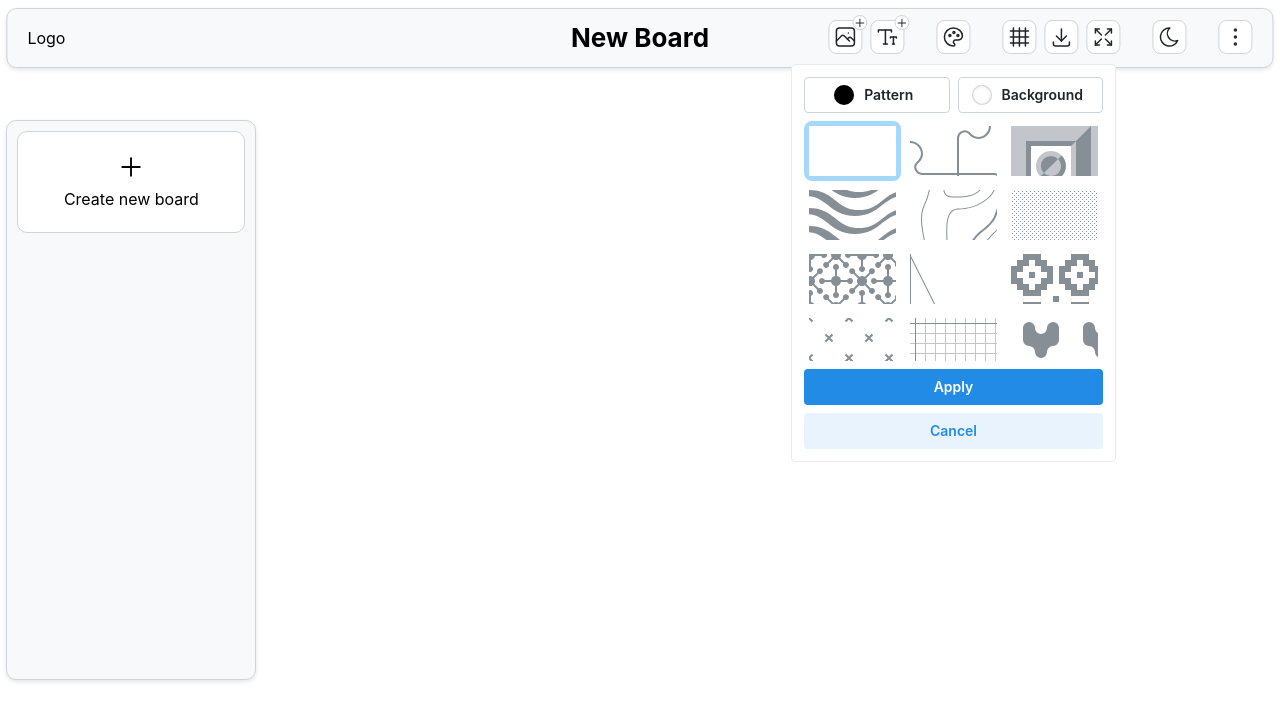
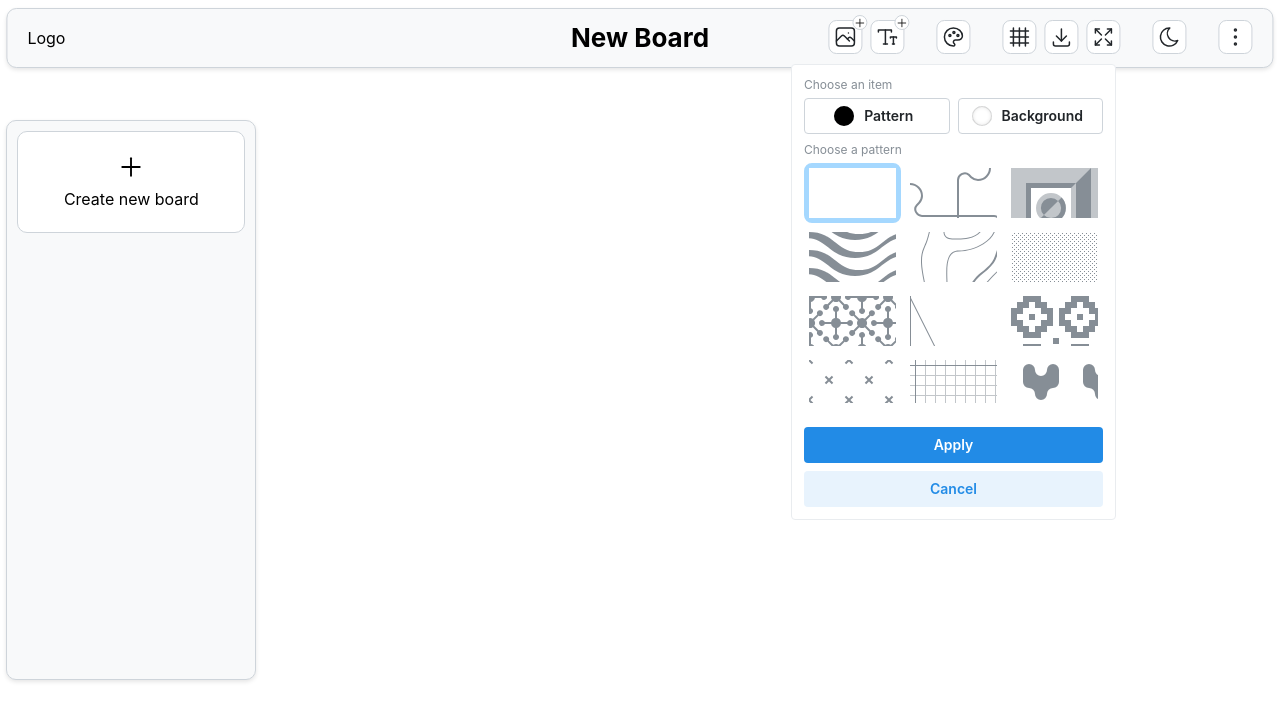
Before and after one commit to sharadbhat/moody, a React (Vite) app: page / in a window 1280 px wide. Both pictures are taken after a click on the button 953 px from the left and 37 px from the top of the page. Shown: the top 720 px of the page. Built offline with nearby package versions, Linux system fonts and the light colour scheme.

Commit message:
a bunch of cleanup

```diff
--- a/src/components/Navbar/BackgroundColorPicker.tsx
+++ b/src/components/Navbar/BackgroundColorPicker.tsx
@@ -4,10 +4,13 @@ import {
   Button,
   ColorPicker,
   ColorSwatch,
+  Group,
   Input,
   Menu,
   ScrollArea,
   SimpleGrid,
+  Stack,
+  Text,
   Tooltip,
   useMantineColorScheme,
 } from "@mantine/core";
@@ -153,10 +156,16 @@ const BackgroundColorPicker = () => {
         </div>
       </Menu.Target>
       <Menu.Dropdown>
-        <div className="colorpicker-dropdown">
-          <div className="colorpicker-element-buttons">
+        <Stack p={8} gap={8}>
+          <Stack gap={4}>
+            <Text size="xs" c="dimmed">
+              Choose an item
+            </Text>
+            <Group gap={8} wrap="nowrap">
               <Button
-              variant={selectedColorElement === "pattern" ? "light" : "default"}
+                variant={
+                  selectedColorElement === "pattern" ? "light" : "default"
+                }
                 onClick={() => handleColorElementChange("pattern")}
                 fullWidth
                 leftSection={<ColorSwatch color={patternColor} size={20} />}
@@ -183,9 +192,14 @@ const BackgroundColorPicker = () => {
               >
                 Background
               </Button>
-          </div>
+            </Group>
+          </Stack>
           {selectedColorElement !== null && (
-            <>
+            <Stack gap={8}>
+              <Stack gap={4}>
+                <Text size="xs" c="dimmed">
+                  Choose a color
+                </Text>
                 <ColorPicker
                   fullWidth
                   value={
@@ -217,12 +231,24 @@ const BackgroundColorPicker = () => {
                     },
                   }}
                 />
-              <div className="colorpicker-input-wrapper">
+              </Stack>
+              <Stack gap={4}>
+                <Text size="xs" c="dimmed">
+                  Or enter the hex code
+                  {isEyeDropperSupported && " / eye dropper tool"}
+                </Text>
+
+                <Group gap={8} wrap="nowrap">
                   <Input
                     placeholder="Enter a color hex code"
                     leftSection={<IconHash stroke={1.5} />}
                     onChange={(e) => handleColorChange(e.target.value)}
                     className="colorpicker-input"
+                    styles={{
+                      input: {
+                        cursor: CONSTANTS.CURSOR_TYPING,
+                      },
+                    }}
                   />
                   {isEyeDropperSupported && (
                     <Tooltip
@@ -250,9 +276,14 @@ const BackgroundColorPicker = () => {
                       </div>
                     </Tooltip>
                   )}
-              </div>
-            </>
+                </Group>
+              </Stack>
+            </Stack>
           )}
+          <Stack gap={4}>
+            <Text size="xs" c="dimmed">
+              Choose a pattern
+            </Text>
             <ScrollArea h={"30vh"}>
               <SimpleGrid cols={3} spacing={4} verticalSpacing={4}>
                 {Object.entries(patterns).map(([id, pattern]) => (
@@ -292,8 +323,8 @@ const BackgroundColorPicker = () => {
                 ))}
               </SimpleGrid>
             </ScrollArea>
-
-          <div className="colorpicker-buttons">
+          </Stack>
+          <Stack gap={8} mt={16}>
             <Button
               onClick={applySelections}
               fullWidth
@@ -317,8 +348,8 @@ const BackgroundColorPicker = () => {
             >
               Cancel
             </Button>
-          </div>
-        </div>
+          </Stack>
+        </Stack>
       </Menu.Dropdown>
     </Menu>
   );
--- /dev/null
+++ b/src/components/Navbar/DownloadFormatSelect.tsx
@@ -0,0 +1,85 @@
+import React, { useState } from "react";
+import { Combobox, Group, InputBase, Text, useCombobox } from "@mantine/core";
+import { IconFileTypeJpg, IconFileTypePng } from "@tabler/icons-react";
+
+interface Item {
+  icon: React.ReactNode;
+  value: string;
+  description: string;
+}
+
+const imageTypes: Item[] = [
+  {
+    icon: <IconFileTypeJpg color="gray" />,
+    value: "JPEG",
+    description: "Lossy, high-quality image format",
+  },
+  {
+    icon: <IconFileTypePng color="gray" />,
+    value: "PNG",
+    description: "Lossless format. Supports transparency.",
+  },
+];
+
+function SelectOption({ icon, value, description }: Item) {
+  return (
+    <Group>
+      {icon}
+      <div>
+        <Text fz="sm" fw={500} c={"gray"}>
+          {value}
+        </Text>
+        <Text fz="xs" c={"gray"}>
+          {description}
+        </Text>
+      </div>
+    </Group>
+  );
+}
+
+export const DownloadFormatSelect = ({
+  defaultFormat,
+  handleDownloadFormatChange,
+}) => {
+  const combobox = useCombobox({
+    onDropdownClose: () => combobox.resetSelectedOption(),
+  });
+
+  const [value, setValue] = useState<string>(defaultFormat);
+  const selectedOption = imageTypes.find((item) => item.value === value);
+
+  const options = imageTypes.map((item) => (
+    <Combobox.Option value={item.value} key={item.value}>
+      <SelectOption {...item} />
+    </Combobox.Option>
+  ));
+
+  return (
+    <Combobox
+      store={combobox}
+      withinPortal={false}
+      onOptionSubmit={(val) => {
+        handleDownloadFormatChange(val);
+        setValue(val);
+        combobox.closeDropdown();
+      }}
+    >
+      <Combobox.Target>
+        <InputBase
+          component="button"
+          type="button"
+          pointer
+          rightSection={<Combobox.Chevron />}
+          onClick={() => combobox.toggleDropdown()}
+          rightSectionPointerEvents="none"
+          multiline
+        >
+          <SelectOption {...selectedOption} description="" />
+        </InputBase>
+      </Combobox.Target>
+      <Combobox.Dropdown>
+        <Combobox.Options>{options}</Combobox.Options>
+      </Combobox.Dropdown>
+    </Combobox>
+  );
+};
--- a/src/components/Navbar/DownloadMenu.tsx
+++ b/src/components/Navbar/DownloadMenu.tsx
@@ -1,13 +1,9 @@
-import { Button, Flex, Menu, NativeSelect, Slider, Text } from "@mantine/core";
-import {
-  IconChevronDown,
-  IconFileTypeJpg,
-  IconFileTypePng,
-} from "@tabler/icons-react";
+import { Button, Flex, Menu, Slider, Stack, Text } from "@mantine/core";
 import { toCanvas, toJpeg, toPng } from "html-to-image";
 import { CONSTANTS } from "../../utils/constants";
 import { useMoodyStore } from "../../utils/store";
 import { useState } from "react";
+import { DownloadFormatSelect } from "./DownloadFormatSelect";
 
 const scaleMultiplier = 2;
 
@@ -139,37 +135,25 @@ const DownloadMenu = ({ children }: { children: React.ReactNode }) => {
         <div>{children}</div>
       </Menu.Target>
       <Menu.Dropdown>
-        <Flex direction={"column"} gap={"md"} className="downloadmenu-flex">
+        <Flex
+          direction={"column"}
+          gap={"md"}
+          className="downloadmenu-flex"
+          p={10}
+        >
           <div>
-            <Text size="xs" c="dimmed">
+            <Text size="xs" c="dimmed" mb={5}>
               Download as
             </Text>
-            <div className="downloadmenu-select-wrapper">
-              <NativeSelect
-                value={imageType}
-                onChange={(e) => setImageType(e.target.value)}
-                mt="md"
-                leftSection={
-                  imageType === "jpeg" ? (
-                    <IconFileTypeJpg />
-                  ) : (
-                    <IconFileTypePng />
-                  )
-                }
-                rightSection={<IconChevronDown size={18} />}
-                styles={{
-                  input: {
-                    cursor: CONSTANTS.CURSOR_POINTER,
-                  },
-                }}
-              >
-                <option value="jpeg">JPEG</option>
-                <option value="png">PNG</option>
-              </NativeSelect>
-            </div>
+            <DownloadFormatSelect
+              defaultFormat={imageType.toUpperCase()}
+              handleDownloadFormatChange={(type: string) =>
+                setImageType(type.toLowerCase())
+              }
+            />
           </div>
           <div>
-            <Text size="xs" c="dimmed">
+            <Text size="xs" c="dimmed" mb={5}>
               Scale
             </Text>
             <div className="downloadmenu-scale-slider-wrapper">
@@ -198,7 +182,7 @@ const DownloadMenu = ({ children }: { children: React.ReactNode }) => {
               {renderImageSize()}
             </Text>
           </div>
-          <div className="downloadmenu-buttons">
+          <Stack gap={8}>
             {!isCropping && (
               <>
                 <Button
@@ -245,7 +229,7 @@ const DownloadMenu = ({ children }: { children: React.ReactNode }) => {
                 </Button>
               </>
             )}
-          </div>
+          </Stack>
         </Flex>
       </Menu.Dropdown>
     </Menu>
--- a/src/components/Navbar/Settings.tsx
+++ b/src/components/Navbar/Settings.tsx
@@ -1,6 +1,7 @@
 import "./index.css";
 import {
   ActionIcon,
+  Group,
   Menu,
   Tooltip,
   useMantineColorScheme,
@@ -67,8 +68,8 @@ const Settings = () => {
   }, [selectedFiles]);
 
   return (
-    <div className="settings">
-      <div className="settings-group">
+    <Group align="center" justify="end" gap={32}>
+      <Group gap={8}>
         <SettingsButton
           title="Add image"
           icon={<IconPhoto stroke={1.5} />}
@@ -83,11 +84,11 @@ const Settings = () => {
           onClick={() => {}}
           showAddIcon
         />
-      </div>
-      <div className="settings-group">
+      </Group>
+      <Group gap={8}>
         <BackgroundColorPicker />
-      </div>
-      <div className="settings-group">
+      </Group>
+      <Group gap={8}>
         <SettingsButton
           title="Snap to grid"
           icon={<IconGrid4x4 stroke={1.5} />}
@@ -114,8 +115,8 @@ const Settings = () => {
           isEnabled={false}
           onClick={toggle}
         />
-      </div>
-      <div className="settings-group">
+      </Group>
+      <Group gap={8}>
         <SettingsButton
           title={`Set ${colorScheme === "light" ? "dark" : "light"} mode`}
           icon={
@@ -130,8 +131,8 @@ const Settings = () => {
             setColorScheme(colorScheme === "light" ? "dark" : "light")
           }
         />
-      </div>
-      <div className="settings-group">
+      </Group>
+      <Group gap={8}>
         <MoreMenu>
           <div>
             <SettingsButton
@@ -142,8 +143,8 @@ const Settings = () => {
             />
           </div>
         </MoreMenu>
-      </div>
-    </div>
+      </Group>
+    </Group>
   );
 };
 
--- a/src/components/Navbar/index.css
+++ b/src/components/Navbar/index.css
@@ -20,22 +20,6 @@
   justify-self: start;
 }
 
-.settings {
-  justify-self: end;
-  display: flex;
-  gap: 32px;
-  align-items: center;
-}
-
-.settings-group {
-  display: flex;
-  gap: 8px;
-}
-
-.downloadmenu-flex {
-  padding: 10px 10px 10px 10px;
-}
-
 .downloadmenu-select-wrapper {
   margin-top: -10px;
 }
@@ -46,30 +30,6 @@
   justify-content: space-between;
   align-items: center;
   gap: 8px;
-}
-
-.downloadmenu-buttons {
-  display: flex;
-  flex-direction: column;
-  gap: 8px;
-}
-
-.colorpicker-dropdown {
-  padding: 8px;
-  display: flex;
-  flex-direction: column;
-  gap: 8px;
-}
-
-.colorpicker-input-wrapper {
-  display: flex;
-  gap: 8px;
-}
-
-.background-color-actionicon {
-  display: flex;
-  justify-content: center;
-  align-items: center;
 }
 
 .background-color-preview {
@@ -83,17 +43,6 @@
 
 .colorpicker-input {
   width: 100%;
-}
-
-.colorpicker-element-buttons {
-  display: flex;
-  gap: 8px;
-}
-
-.colorpicker-buttons {
-  display: flex;
-  flex-direction: column;
-  gap: 8px;
 }
 
 .pattern-background {
--- a/src/hooks/useStorage.tsx
+++ b/src/hooks/useStorage.tsx
@@ -13,11 +13,16 @@ export const useStorage = () => {
   const shouldSaveBoard = () => {
     const moodyStore = useMoodyStore.getState();
     const {
+      boardName,
       patternColor,
       backgroundColor,
       canvasObjectList,
       backgroundPatternId,
     } = moodyStore;
+
+    if (boardName !== "New Board") {
+      return true;
+    }
 
     if (patternColor !== "#000000") {
       return true;
```
Lines whose indentation alone changed are shown as unchanged.
